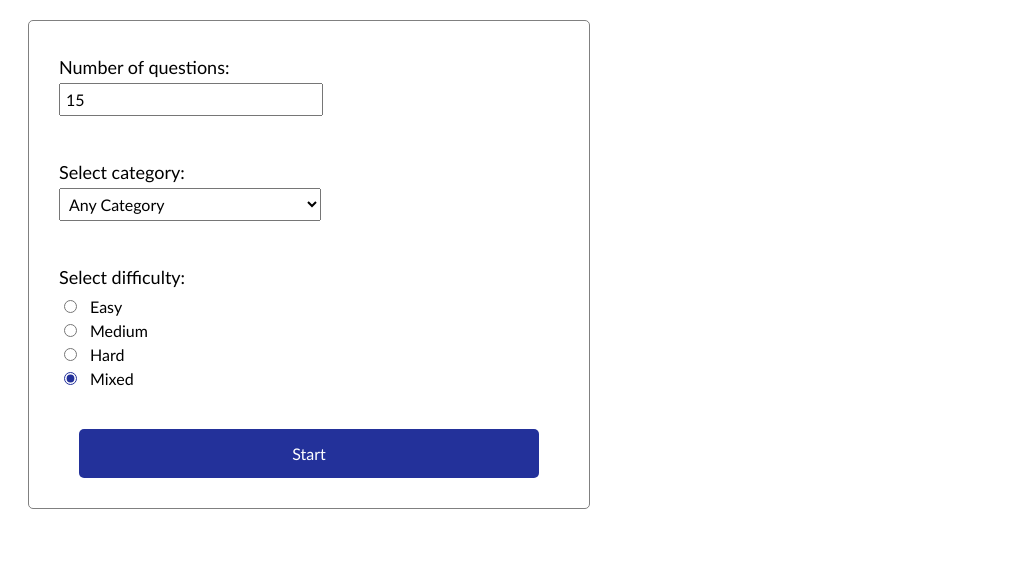
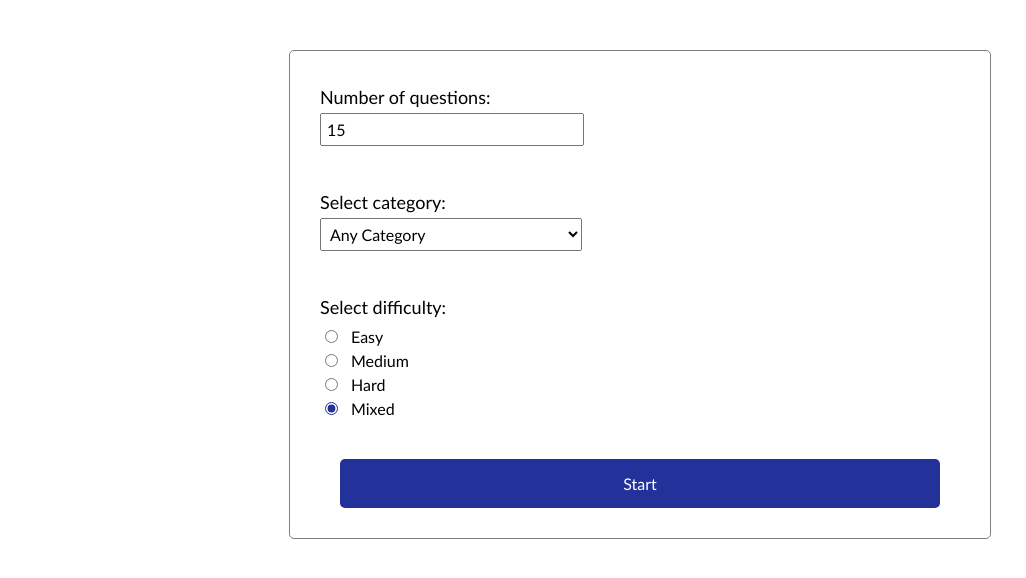
Before and after one commit to fran-mowat/trivia, an Angular app: page / in a window 1280 px wide. Shown: the top 578 px of the page, without its empty margins (0-1026 px from the left). Built offline with nearby package versions, Linux system fonts and the light colour scheme.

Commit message:
fixed central alignment of app content

```diff
--- a/src/app/app.scss
+++ b/src/app/app.scss
@@ -0,0 +1,4 @@
+main{
+    width: fit-content;
+    margin: 50px auto;
+}
--- a/src/app/question-card/question-card.scss
+++ b/src/app/question-card/question-card.scss
@@ -1,8 +1,7 @@
 .question-card{
-    margin: 20px;
     border: 1px solid var(--dark-grey);
     border-radius: 5px;
-    width: 500px;
+    width: 50vw;
     padding: 30px;
 
     .progress-banner{
--- a/src/app/settings/settings.scss
+++ b/src/app/settings/settings.scss
@@ -1,8 +1,7 @@
 .settings{
-    margin: 20px;
     border: 1px solid var(--dark-grey);
     border-radius: 5px;
-    width: 500px;
+    width: 50vw;
     padding: 30px;
     display: flex;
     flex-direction: column;
--- a/src/app/summary-card/summary-card.scss
+++ b/src/app/summary-card/summary-card.scss
@@ -1,8 +1,7 @@
 .summary-card{
-    margin: 20px;
     border: 1px solid var(--dark-grey);
     border-radius: 5px;
-    width: 500px;
+    width: 50vw;
     padding: 30px;
 
     .context{
@@ -22,16 +21,17 @@
         align-items: center;
         justify-content: center;
         flex-direction: column;
+        gap: 5px;
         border-radius: 50%;
-        height: 300px;
-        width: 300px;
+        height: 250px;
+        width: 250px;
         margin: 40px auto;
         background:
             radial-gradient(white 0% 60%, transparent 60.3% 100%),
             conic-gradient(var(--dark-blue) 0% var(--quiz-percentage), var(--light-blue) var(--quiz-percentage-point) 100%);
 
         .percentage{
-            font-size: 70px;
+            font-size: 60px;
         }
 
         .score{
```
